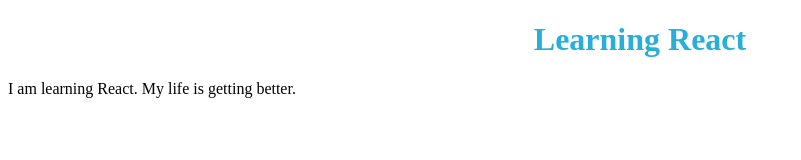
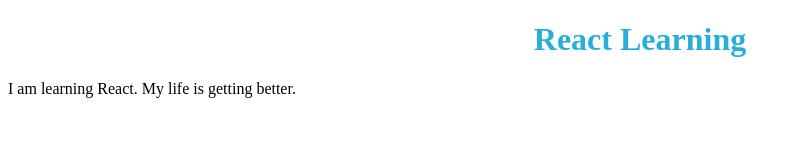
Before and after one commit to acciojob/render-component-react-avinashcbsharma, a React app: page / in a window 1280 px wide. Shown: the top 160 px of the page, without its empty margins (0-801 px from the left). Built offline with nearby package versions, Linux system fonts and the light colour scheme.

Commit message:
Update App.js

```diff
--- a/src/components/App.js
+++ b/src/components/App.js
@@ -3,9 +3,9 @@ import React from 'react';
 
 function App() {
   return (
-    <div id = 'root'>
-      <h1>Learning React</h1>
-      <p>I am learning React. My life is getting better.</p>
+    <div>
+      <h1>React Learning</h1>
+      <p> <a>I am learning React. My life is getting better.</a></p>
     </div>
   );
 }
```
